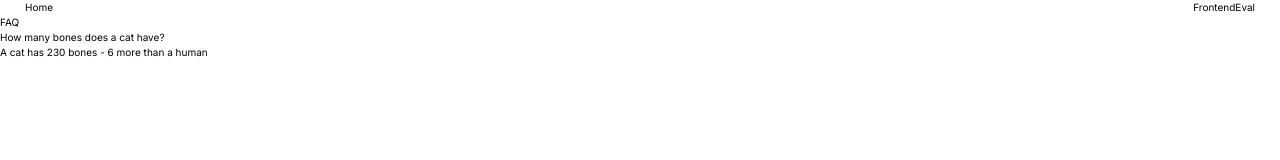
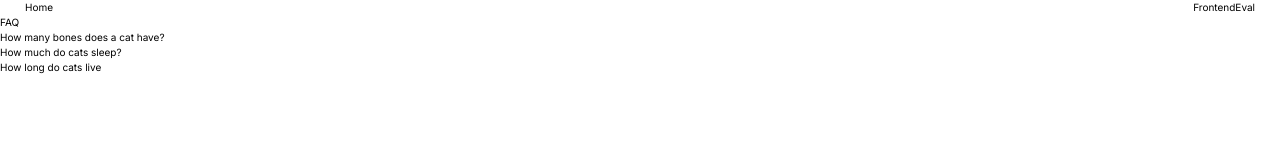
Before and after one commit to deltam3/fepmp, a Next.js app in the folder fepmp/: page /frontendeval/easy/faq in a window 1280 px wide. Shown: the top 160 px of the page. Built offline with nearby package versions, Linux system fonts and the light colour scheme.

Commit message:
basic accordion functionality finished

```diff
--- a/fepmp/app/_ui/Accordion/Accordion.tsx
+++ b/fepmp/app/_ui/Accordion/Accordion.tsx
@@ -99,12 +99,14 @@ function Accordion({ children }) {
   );
 }
 
-function AccordionItem({ item }) {
+function AccordionItem({ item, index }) {
+  const { activeIndex, setActiveIndex, handleItemClick } =
+    useContext(AccordionContext);
   return (
-    <>
+    <div onClick={() => handleItemClick(index)}>
       <p>{item.question}</p>
-      <p>{item.answer}</p>
-    </>
+      {activeIndex === index && <p>{item.answer}</p>}
+    </div>
   );
 }
 
--- a/fepmp/app/frontendeval/easy/faq/page.tsx
+++ b/fepmp/app/frontendeval/easy/faq/page.tsx
@@ -20,14 +20,19 @@ const data = [
 ];
 
 const Page = () => {
-  const [whatOpen, setWhatOpen] = useState(false);
-
   return (
     <div>
       <p>FAQ</p>
-      {/* <Accordion data={data} /> */}
       <Accordion>
-        <Accordion.AccordionItem item={data[0]}></Accordion.AccordionItem>
+        {data.map((aData, index) => {
+          return (
+            <Accordion.AccordionItem
+              item={aData}
+              index={index}
+              key={aData.question}
+            />
+          );
+        })}
       </Accordion>
     </div>
   );
```
